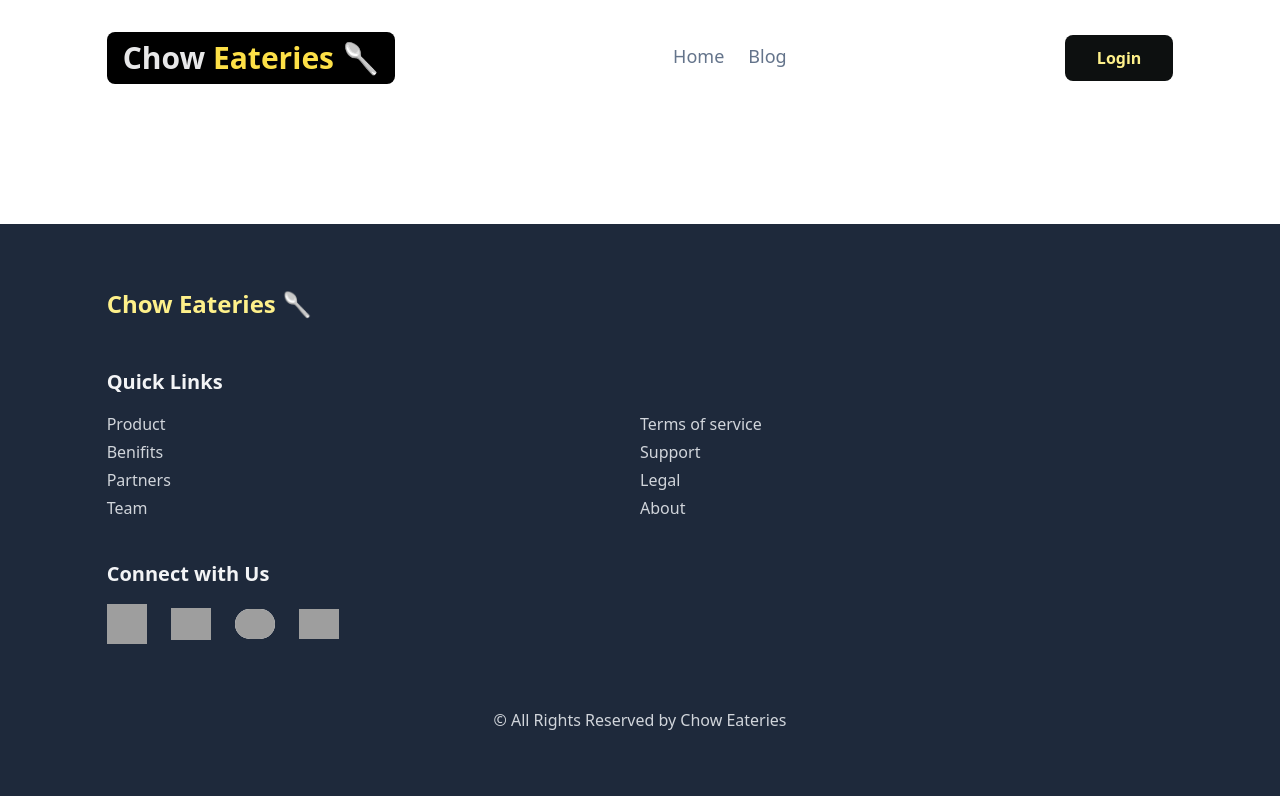
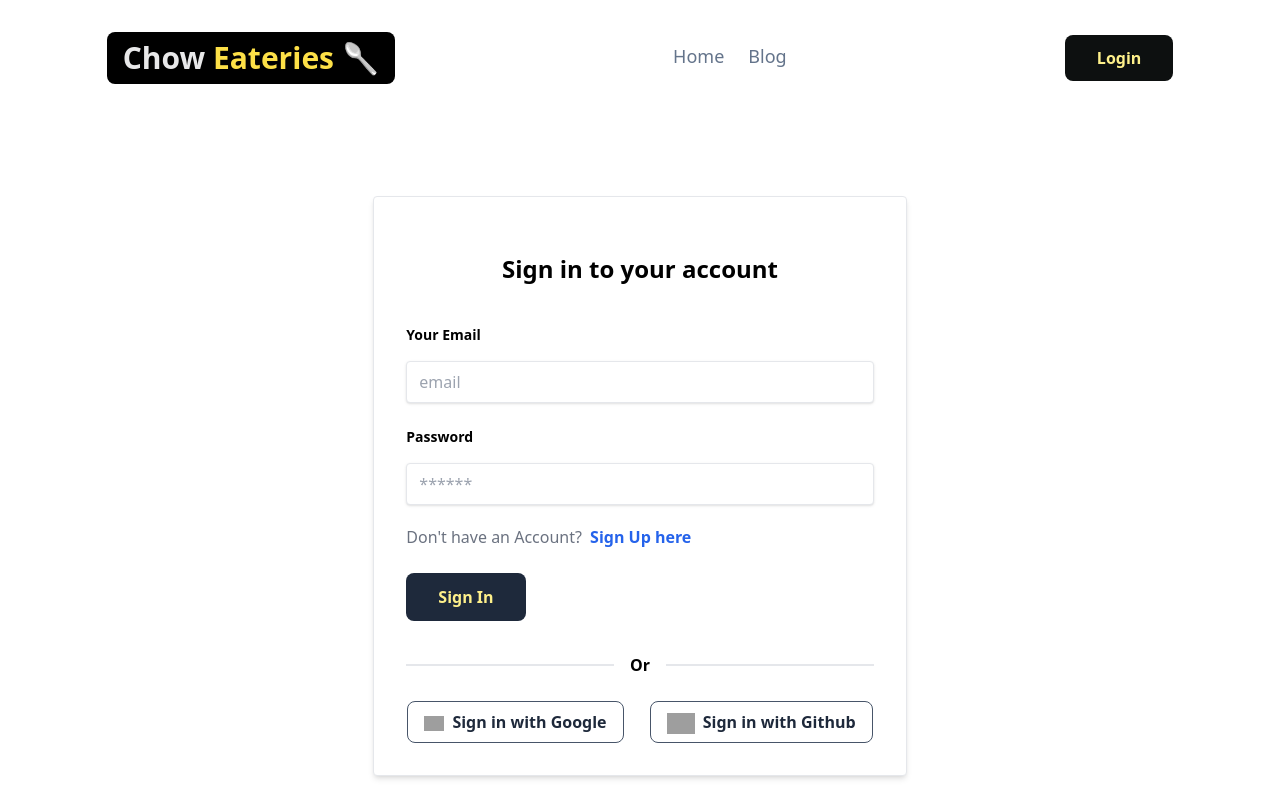
Before and after one commit to mohaiminulislam1820/Chow-Eateries, a React (Vite) app: page /login in a window 1280 px wide. Shown: the top 800 px of the page. Built offline with nearby package versions, Linux system fonts and the light colour scheme; no server answers; grey boxes are pictures that could not be loaded.

Commit message:
designed login component

```diff
--- a/src/Components/Error404.jsx
+++ b/src/Components/Error404.jsx
@@ -10,6 +10,7 @@ const Error404 = () => {
             <div className='flex justify-center mt-8'>
                 <button className='px-9 py-4 bg-slate-800 text-yellow-300 font-bold rounded-lg' onClick={()=>navigate('/')}>Go Back to HomePage</button>
             </div>
+
         </div>
     );
 };
--- /dev/null
+++ b/src/Components/Loading.jsx
@@ -0,0 +1,12 @@
+import React from 'react';
+
+const Loading = () => {
+    return (
+        <div className='flex justify-center my-auto items-center h-full '>
+            <div className='loader'></div>
+
+        </div>
+    );
+};
+
+export default Loading;
--- a/src/Components/Login.jsx
+++ b/src/Components/Login.jsx
@@ -1,8 +1,60 @@
-import React from 'react';
+import React, { useContext } from 'react';
+import { Link } from 'react-router-dom';
+import { AuthContext } from '../Auth Providers/AuthProvider';
 
 const Login = () => {
+    const { setLoading, loginWithEmail, signInWithGoogle, signInWithGithub } = useContext(AuthContext);
+
+    const handleSubmit = async(e) => {
+        e.preventDefault();
+        const email=e.target.email.value;
+        const password=e.target.password.value;
+
+        const currentUser=await loginWithEmail(email,password);
+    }
+
+
     return (
-        <div>
+        <div className="bg-white shadow-md border rounded w-10/12 sm:w-3/4 lg:w-5/12 mx-auto px-8 pt-14 pb-8 mb-4 flex flex-col mt-28">
+            <form onSubmit={handleSubmit}>
+
+                <h1 className='text-2xl font-bold mb-10 text-center'>Sign in to your account</h1>
+                <div className="mb-6">
+                    <label className="block text-grey-darker text-sm font-bold mb-4" htmlFor="email">
+                        Your Email
+                    </label>
+                    <input className="shadow appearance-none border rounded w-full py-2 px-3 text-grey-darker" name="email" type="email" placeholder="email" required />
+                </div>
+                <div className="mb-6">
+                    <label className="block  text-sm font-bold mb-4" htmlFor="password">
+                        Password
+                    </label>
+                    <input className="shadow  border border-red rounded w-full py-2 px-3  mb-3" name="password" type="password" placeholder="******" required />
+                    <p className="text-gray-500 mt-2 mb-4">Don't have an Account?<Link to="/register" className='ml-1 font-semibold text-blue-600'> Sign Up here</Link></p>
+
+                </div>
+
+                <button className="bg-slate-800 text-yellow-200 font-bold py-3 px-8 rounded-lg" type="submit">
+                    Sign In
+                </button>
+            </form>
+
+            <div className='flex items-center mt-8 mb-6'>
+                <hr className='border flex-1' />
+                <p className='text-center font-bold mx-4'>Or</p>
+                <hr className='border flex-1' />
+            </div>
+
+            <div className='flex justify-around gap-6'>
+                <button className="bg-white text-slate-800 border border-slate-600 font-bold py-2 px-4 rounded-lg" type="button">
+                    <img src="https://upload.wikimedia.org/wikipedia/commons/5/53/Google_%22G%22_Logo.svg" alt="google logo" className='w-5 inline mr-2' />
+                    Sign in with Google</button>
+
+                <button className="bg-white text-slate-800 font-bold py-2 px-4 rounded-lg border border-slate-600" type="button">
+                    <img src="https://upload.wikimedia.org/wikipedia/commons/c/c2/GitHub_Invertocat_Logo.svg" alt="google logo" className='w-7 inline mr-2' />
+                    Sign in with Github</button>
+
+            </div>
 
         </div>
     );
--- a/src/index.css
+++ b/src/index.css
@@ -6,3 +6,51 @@
   padding: 0;
   margin: 0;
 }
+
+.loader {
+  font-size: 10px;
+  margin: 50px auto;
+  width: 11em;
+  height: 11em;
+  border-radius: 50%;
+  border: 1px rgb(230, 230, 230) solid;
+  position: relative;
+  animation: loader 1.4s infinite linear;
+  transform: translateZ(0);
+}
+
+.loader:before {
+  width: 50%;
+  height: 50%;
+  background: rgba(4, 100, 253, 0.736);
+
+  border-radius: 100% 0 0 0;
+  position: absolute;
+  top: 0;
+  left: 0;
+  content: '';
+}
+.loader:after {
+  background: rgb(255, 255, 255);
+  width: 75%;
+  height: 75%;
+  border-radius: 50%;
+  border: 1px rgb(230, 230, 230) solid;
+
+  content: '';
+  margin: auto;
+  position: absolute;
+  top: 0;
+  left: 0;
+  bottom: 0;
+  right: 0;
+}
+
+@keyframes loader {
+  0% {
+    transform: rotate(0deg);
+  }
+  100% {
+    transform: rotate(360deg);
+  }
+}
--- a/src/router/PrivateRoute.jsx
+++ b/src/router/PrivateRoute.jsx
@@ -1,6 +1,10 @@
 import React, { useContext } from 'react';
+import { AuthContext } from '../Auth Providers/AuthProvider';
 
 const PrivateRoute = ({children}) => {
+    const {user,currentLocation,loading}=useContext(AuthContext);
+
+
     return (
         <div>
 
```
